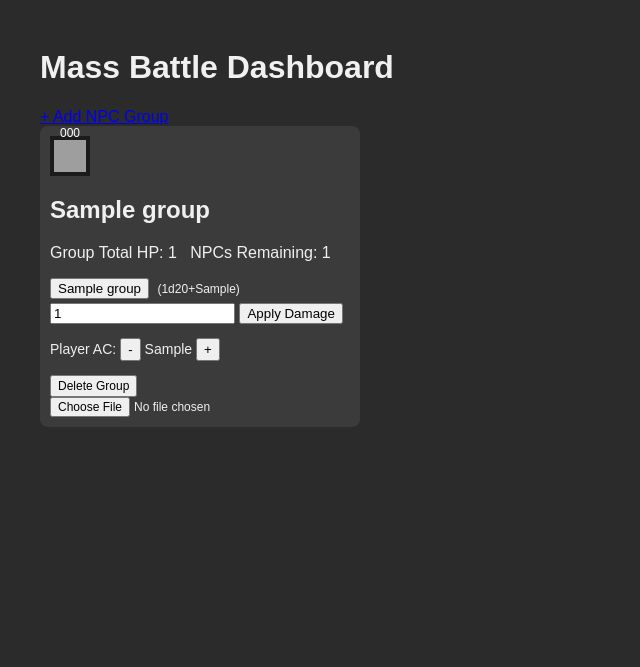
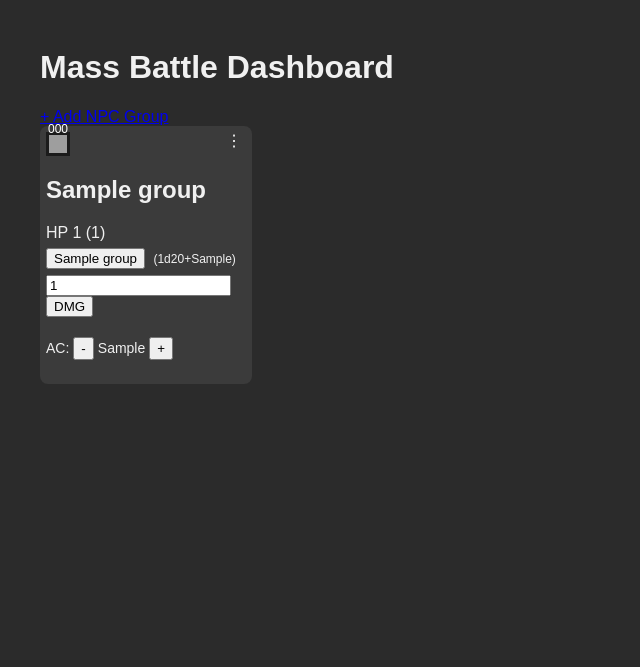
Before and after one commit to MrDMurray/bigbattle, a Flask app: template templates/index.html in a window 1280 px wide. Shown: the top 667 px of the page, without its empty margins (0-640 px from the left). Run offline with Flask 3, Linux system fonts and the light colour scheme; the template is opened without the code that fills it: most values are stand-ins (such as "Sample title", 1, 10 or a date in 2020); grey boxes are pictures that could not be loaded.

Commit message:
Refactor group display and layout

```diff
--- a/static/css/style.css
+++ b/static/css/style.css
@@ -1,13 +1,15 @@
 body { font-family: sans-serif; background: #2b2b2b; color: #f0f0f0; }
 .container { max-width: 1200px; margin: auto; padding: 20px; }
-#groups { display: flex; flex-wrap: wrap; gap: 20px; }
-.group { background: #3b3b3b; padding: 10px; border-radius: 8px; width: 300px; position: relative;
-         animation: fadeIn 0.5s ease; }
+#groups { display: grid; grid-template-columns: repeat(auto-fill, minmax(180px, 1fr)); gap: 12px; }
+.group { background: #3b3b3b; padding: 6px; border-radius: 8px; width: 200px; position: relative;
+         animation: fadeIn 0.5s ease; transition: transform 0.2s; }
+.group:hover { transform: scale(1.05); }
 .grid { display: grid; grid-template-columns: repeat(5, 1fr); gap: 2px; }
-.cell { background: #1b1b1b; width: 40px; height: 40px; display: flex; align-items: center; justify-content: center; position: relative; }
-.cell img { width: 32px; height: 32px; }
+.cell { background: #1b1b1b; width: 24px; height: 24px; display: flex; align-items: center; justify-content: center; position: relative; }
+.cell img { width: 18px; height: 18px; }
 .hp-label { position: absolute; top: -10px; left: 50%; transform: translateX(-50%); font-size: 12px; color: #fff; }
 .info { margin-top: 10px; }
+.stats-row { display: flex; align-items: center; gap: 6px; flex-wrap: wrap; }
 button { cursor: pointer; transition: transform 0.1s; }
 button:active { transform: scale(0.95); }
 
@@ -16,6 +18,11 @@ button:active { transform: scale(0.95); }
 .ac-btn { padding: 2px 6px; }
 .small-btn { font-size: 12px; padding: 2px 6px; }
 .file-input { font-size: 12px; }
+/* three-dot menu */
+.menu { position: absolute; top: 4px; right: 4px; }
+.menu-btn { background: none; border: none; color: #fff; font-size: 16px; cursor: pointer; }
+.menu-content { display: none; position: absolute; right: 0; background: #444; border: 1px solid #666; padding: 4px; flex-direction: column; }
+.menu:hover .menu-content { display: flex; }
 @keyframes fadeIn { from { opacity: 0; } to { opacity: 1; } }
 
 #log-container { position: fixed; bottom: 10px; left: 50%; transform: translateX(-50%); width: 300px; }
--- a/templates/index.html
+++ b/templates/index.html
@@ -14,7 +14,8 @@
       {% for g in groups %}
       <div class="group" id="group-{{ g.id }}">
         <div class="grid">
-          {% for npc in g.npcs %}
+          {% for i in range(g.count) %}
+          {% set npc = g.npcs[i] %}
           <div class="cell">
             <span class="hp-label">{{ npc.hp }}</span>
             <img src="{{ url_for('static', filename='icons/' + (g.icon if g.icon else 'default_icon.png')) }}"
@@ -24,25 +25,32 @@
         </div>
         <div class="info">
           <h2>{{ g.name }}</h2>
-          <p>Group Total HP: {{ g.total_hp }} &nbsp; NPCs Remaining: {{ g.count }}</p>
+          <div class="stats-row">
+            <span>HP {{ g.total_hp }} ({{ g.count }})</span>
             <form class="attack-form" data-group-name="{{ g.name }}" data-attack-name="{{ g.attack_name }}" action="{{ url_for('attack', group_id=g.id) }}" method="post">
               <button type="submit">{{ g.attack_name or 'Attack' }}</button>
               <span class="attack-die">(1d20{% if g.attack_bonus %}+{{ g.attack_bonus }}{% endif %})</span>
             </form>
-          <div class="attack-result" id="result-{{ g.id }}"></div>
             <form class="damage-form" action="{{ url_for('damage', group_id=g.id) }}" method="post">
               <input type="number" name="damage" value="1" min="0" />
-            <button type="submit">Apply Damage</button>
+              <button type="submit">DMG</button>
             </form>
-          <p class="player-ac">Player AC:
+            <p class="player-ac">AC:
               <button type="button" class="ac-btn ac-dec" data-id="{{ g.id }}">-</button>
               <span class="ac-value">{{ g.ac }}</span>
               <button type="button" class="ac-btn ac-inc" data-id="{{ g.id }}">+</button>
             </p>
+          </div>
+          <div class="attack-result" id="result-{{ g.id }}"></div>
+          <div class="menu">
+            <button class="menu-btn" type="button">&#8942;</button>
+            <div class="menu-content">
               <button class="delete-btn small-btn" data-id="{{ g.id }}">Delete Group</button>
               <form class="upload-form" action="{{ url_for('upload_icon', group_id=g.id) }}" method="post" enctype="multipart/form-data">
                 <input type="file" name="icon" accept="image/*" class="file-input" />
               </form>
+            </div>
+          </div>
         </div>
       </div>
       {% endfor %}
```
Lines whose indentation alone changed are shown as unchanged.
